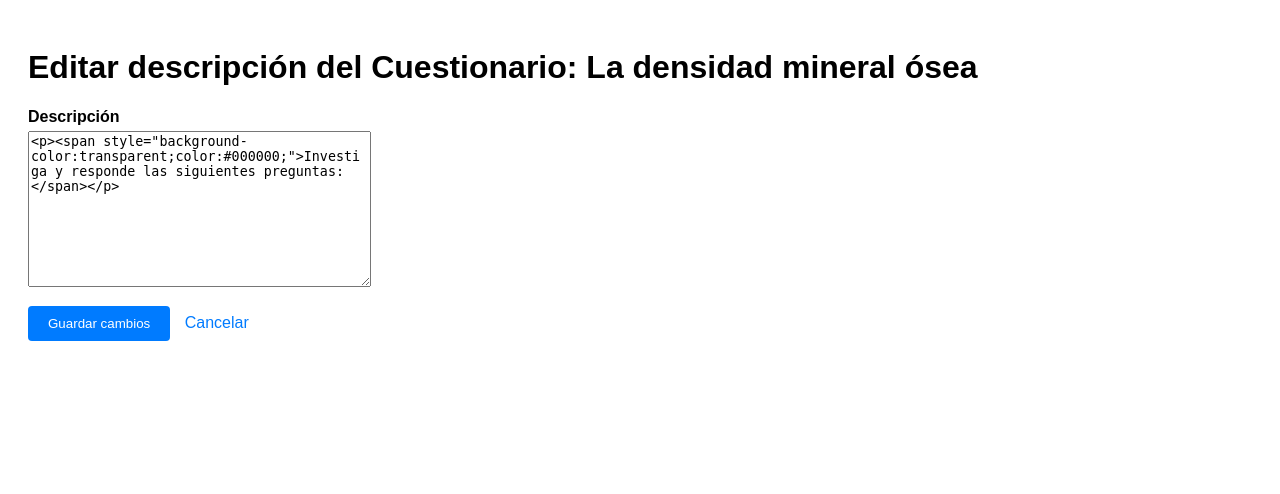
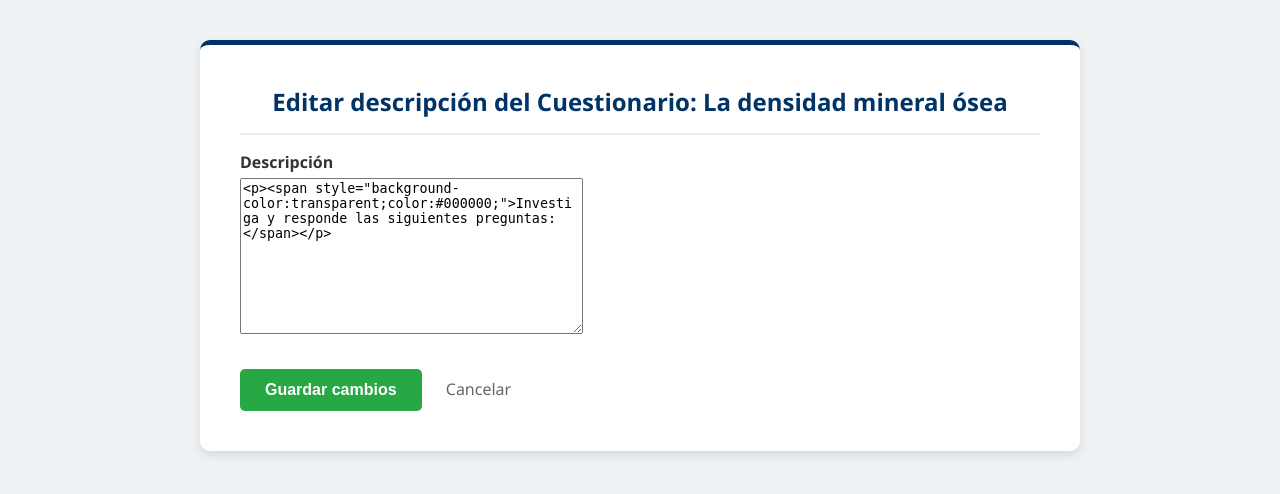
Before and after one commit to Jupazumur/Proyecto_IngSoft2_2025-2, a Django app: page /cuestionario/34/editar-desc/ in a window 1280 px wide. Shown: the top 494 px of the page. Run offline with Django 5.2, Linux system fonts and the light colour scheme; data comes from the database, SQL or seed files in the repository; some libraries are stand-ins or nearby versions.

Commit message:
Estilos Actividad_form y Editar_desc

```diff
--- a/contenido/templates/contenido/editar_desc.html
+++ b/contenido/templates/contenido/editar_desc.html
@@ -1,7 +1,7 @@
 <!DOCTYPE html>
 <html lang="es">
 <head>
-    <meta charset="utf-8">
+    <meta charset="UTF-8">
     <title>
         {% if examen %}
             Editar descripción del Examen: {{ examen.titulo }}
@@ -11,47 +11,12 @@
             Editar descripción
         {% endif %}
     </title>
-    <style>
-        body {
-            font-family: sans-serif;
-            padding: 20px;
-        }
-        .form-field {
-            margin-bottom: 15px;
-        }
-        .form-field label {
-            display: block;
-            margin-bottom: 5px;
-            font-weight: bold;
-        }
-        button {
-            padding: 10px 20px;
-            background-color: #007bff;
-            color: white;
-            border: none;
-            border-radius: 4px;
-            cursor: pointer;
-            margin-right: 10px;
-        }
-        button:hover {
-            background-color: #0056b3;
-        }
-        a {
-            color: #007bff;
-            text-decoration: none;
-        }
-        a:hover {
-            text-decoration: underline;
-        }
-        .errorlist {
-            color: red;
-            list-style: none;
-            padding: 0;
-        }
-    </style>
+    {% load static %}
+    <link rel="stylesheet" href="{% static 'contenido/css/estilos.css' %}">
     {% if form.media %}{{ form.media }}{% endif %}
 </head>
 <body>
+    <div class="edit-container">
         <h1>
             {% if examen %}
                 Editar descripción del Examen: {{ examen.titulo }}
@@ -76,17 +41,17 @@
                 {% endif %}
             </div>
 
-        <button type="submit">Guardar cambios</button>
-
+            <div style="margin-top: 30px;">
+                <button type="submit" class="btn-guardar">Guardar cambios</button>
                 {% if examen %}
-            <!--- <a href="{% url 'examen_detalle' examen.componente.id %}">Cancelar</a> --->
-            <a href="{% url 'teaching_sequence' %}">Cancelar</a>
+                    <a href="{% url 'teaching_sequence' %}" class="btn-cancelar">Cancelar</a>
                 {% elif cuestionario %}
-            <!--- <a href="{% url 'cuestionario_detalle' cuestionario.componente.id %}"> Cancelar </a> --->
-            <a href="{% url 'teaching_sequence' %}">Cancelar</a>
+                    <a href="{% url 'teaching_sequence' %}" class="btn-cancelar">Cancelar</a>
                 {% else %}
-            <a href="{% url 'teaching_sequence' %}">Cancelar</a>
+                    <a href="{% url 'teaching_sequence' %}" class="btn-cancelar">Cancelar</a>
                 {% endif %}
+            </div>
         </form>
+    </div>
 </body>
 </html>
```
Also changed, not shown: contenido/templates/contenido/actividad_form.html (+10 -5 lines). Lines whose indentation alone changed are shown as unchanged.
